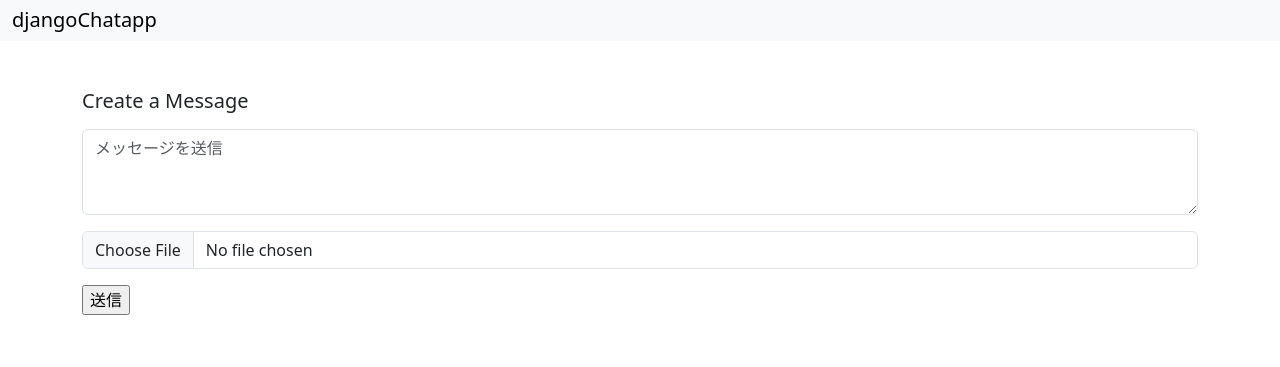
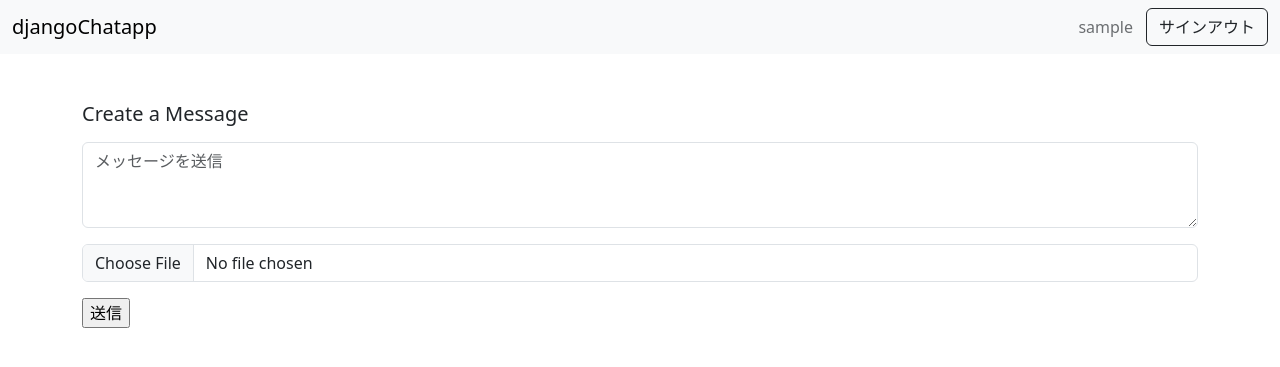
Before and after one commit to BigMcQueen/Django-Albumapp-Project, a Django app: page /create/ in a window 1280 px wide. Shown: the top 367 px of the page. Run offline with Django 4.2, Linux system fonts and the light colour scheme; the visitor is signed in with stand-in values (Sample User, id 1).

Commit message:
サインイン中のユーザー名を表示

```diff
--- a/chat/templates/chat/create.html
+++ b/chat/templates/chat/create.html
@@ -7,6 +7,10 @@
     <a href="{% url 'list' %}" class="text-decoration-none">
       <span class="navbar-brand mb-0 h1">djangoChatapp</span>
     </a>
+    <div class="d-flex">
+      <a href="#" class="btn btn-link link-dark text-decoration-none disabled">{{ user.username }}</a>
+      <a href="{% url 'signout' %}" class="btn btn-outline-dark">サインアウト</a>
+    </div>
   </div>
 </nav>
 
--- a/chat/templates/chat/detail.html
+++ b/chat/templates/chat/detail.html
@@ -7,6 +7,10 @@
     <a href="{% url 'list' %}" class="text-decoration-none">
       <span class="navbar-brand mb-0 h1">djangoChatapp</span>
     </a>
+    <div class="d-flex">
+      <a href="#" class="btn btn-link link-dark text-decoration-none disabled">{{ user.username }}</a>
+      <a href="{% url 'signout' %}" class="btn btn-outline-dark">サインアウト</a>
+    </div>
   </div>
 </nav>
 
--- a/chat/templates/chat/listview.html
+++ b/chat/templates/chat/listview.html
@@ -7,7 +7,10 @@
     <a href="{% url 'list' %}" class="text-decoration-none">
       <span class="navbar-brand mb-0 h1">djangoChatapp</span>
     </a>
-    <a href="{% url 'signout' %}" class="btn btn-outline-dark">サインアウト</a>
+    <div class="d-flex">
+      <a href="#" class="btn btn-link link-dark text-decoration-none disabled">{{ user.username }}</a>
+      <a href="{% url 'signout' %}" class="btn btn-outline-dark">サインアウト</a>
+    </div>
   </div>
 </nav>
 
```
